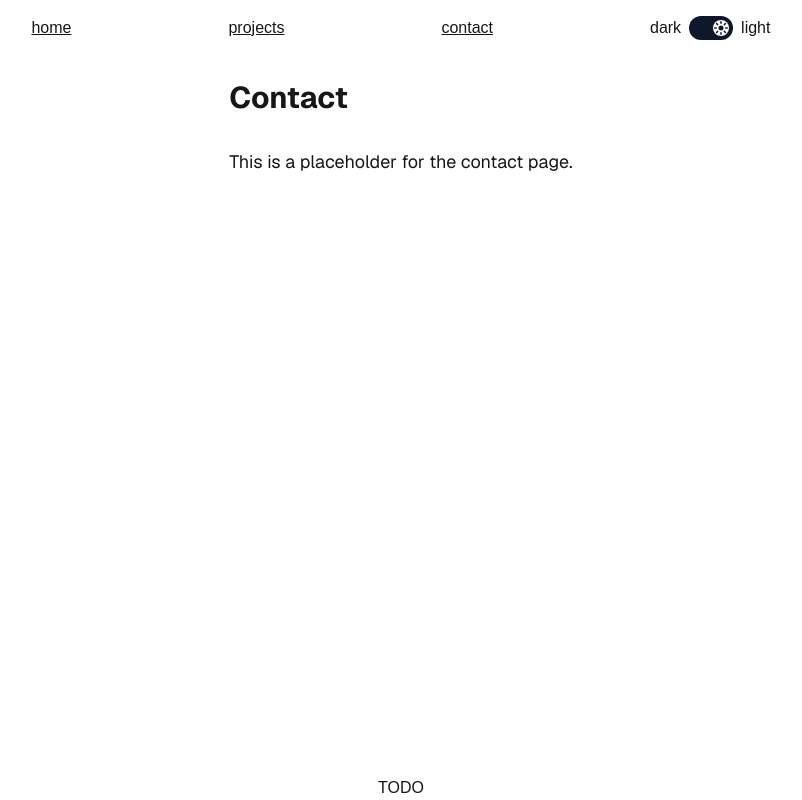
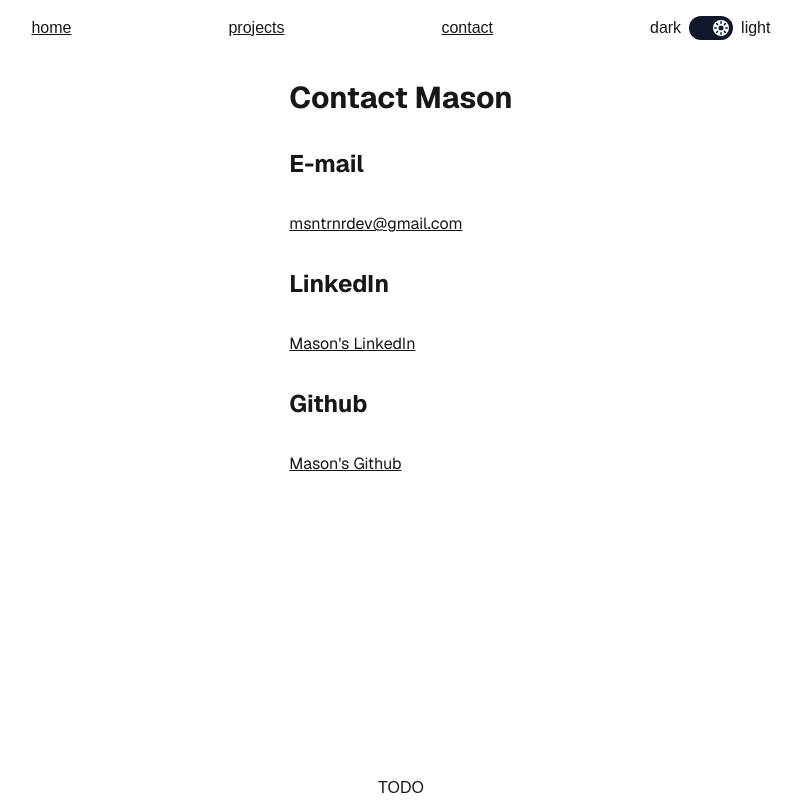
Before and after one commit to tb9-Mason/mturner-personal, a Next.js app: page /contact in a window 1280 px wide. Shown: the whole page, without its empty margins (239-1041 px from the left). Built offline with nearby package versions, Linux system fonts and the light colour scheme; no server answers; a web font is replaced by a local one.

Commit message:
Basic contact page

```diff
--- a/src/app/contact/page.tsx
+++ b/src/app/contact/page.tsx
@@ -3,8 +3,17 @@ import { Heading, PageLayout } from '../_common/components';
 export default function About() {
   return (
     <PageLayout>
-      <Heading tag="h1">Contact</Heading>
-      <p className="text-lg">This is a placeholder for the contact page.</p>
+      <Heading tag="h1">Contact Mason</Heading>
+      <Heading tag="h2">E-mail</Heading>
+      <a href="mailto:msntrnrdev@gmail.com">msntrnrdev@gmail.com</a>
+      <Heading tag="h2">LinkedIn</Heading>
+      <a href="https://www.linkedin.com/in/msntrnr/" target="_blank" rel="noreferrer">
+        Mason&apos;s LinkedIn
+      </a>
+      <Heading tag="h2">Github</Heading>
+      <a href="http://github.com/tb9-mason" target="_blank" rel="noreferrer">
+        Mason&apos;s Github
+      </a>
     </PageLayout>
   );
 }
```
